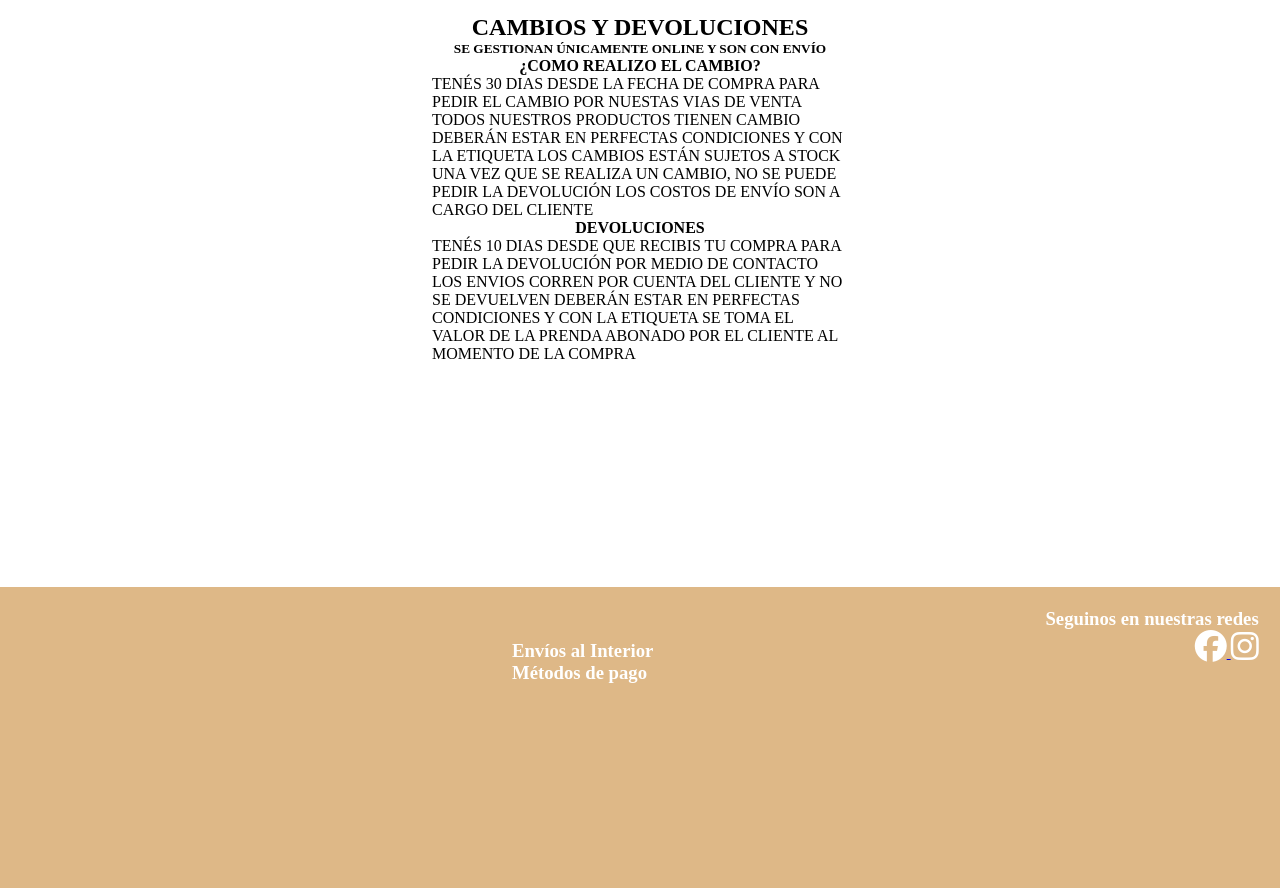
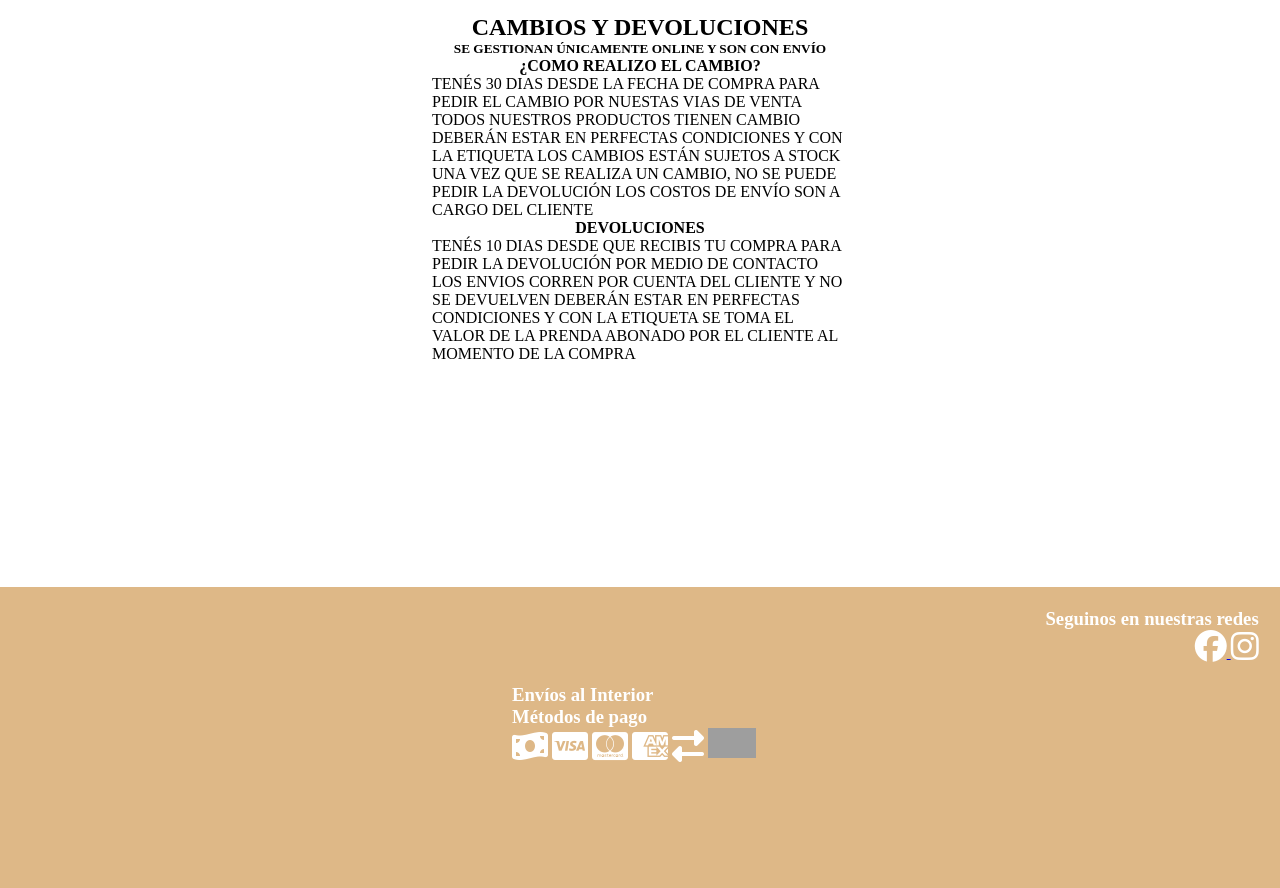
Before and after one commit to Ferluc/proyect-coder, a plain HTML site: page paginas/faq.html in a window 1280 px wide. Shown: the part 335-1223 px from the top of the page. Drawn offline with Linux system fonts and the light colour scheme; grey boxes are pictures that could not be loaded; a web font is replaced by a local one.

Commit message:
Agregado Medios de Pago

```diff
--- a/paginas/faq.html
+++ b/paginas/faq.html
@@ -77,11 +77,14 @@
     <section class="pago">
         <h3>Envíos al Interior</h3>
         <h3>Métodos de pago</h3>
-    </section>
-    <section class="mapa">
-        <ul>
-
-        </ul>
+        <div class="pago__icons">
+            <i class="fas fa-money-bill-wave fa-2x"></i>
+            <i class="fab fa-cc-visa fa-2x"></i>
+            <i class="fab fa-cc-mastercard fa-2x"></i>
+            <i class="fab fa-cc-amex fa-2x"></i>
+            <i class="fas fa-exchange-alt fa-2x"></i>
+            <img src="//d26lpennugtm8s.cloudfront.net/assets/common/img/logos/payment/new_logos_payment/mercadopago@2x.png" alt="mercadopago" width="48" height="30">
+        </div>
     </section>
     <div class="mapa">
         <iframe
--- a/style.css
+++ b/style.css
@@ -168,24 +168,24 @@ main h3{
 
 .fa-facebook{
     color: white;
+
 }
 .fa-instagram{
     color: white;
 }
-.facebook:hover{
-    color: blue;
+.fa-facebook :hover{
+    cursor: pointer;
 }
-.instagram:hover{
+.fa-instagram:hover{
     color:rgba(153, 126, 226, 0.747)
 }
 
 .pago{
     grid-area: pago;
     grid-column-start: 2;
-    grid-row-start: 1 ;
+    grid-row-start: 2 ;
     display: flex;
     flex-direction: column;
-    justify-content: end;
     padding-left: 10%;
 }
 
```
Also changed, not shown: index.html (+10 -6 lines), paginas/contacto.html (+8 -4 lines), paginas/productos.html (+12 -8 lines), paginas/talles.html (+8 -4 lines).
